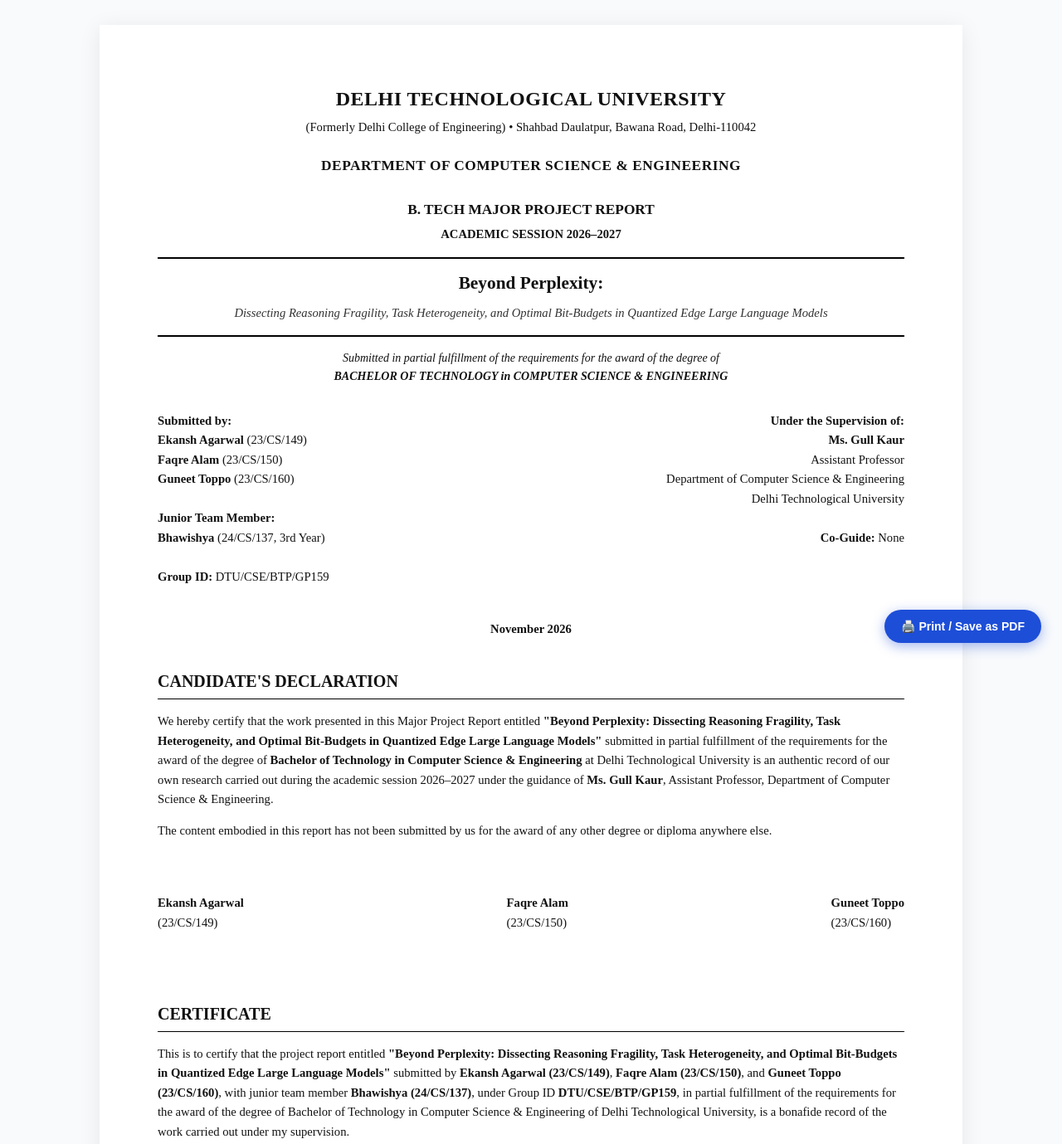
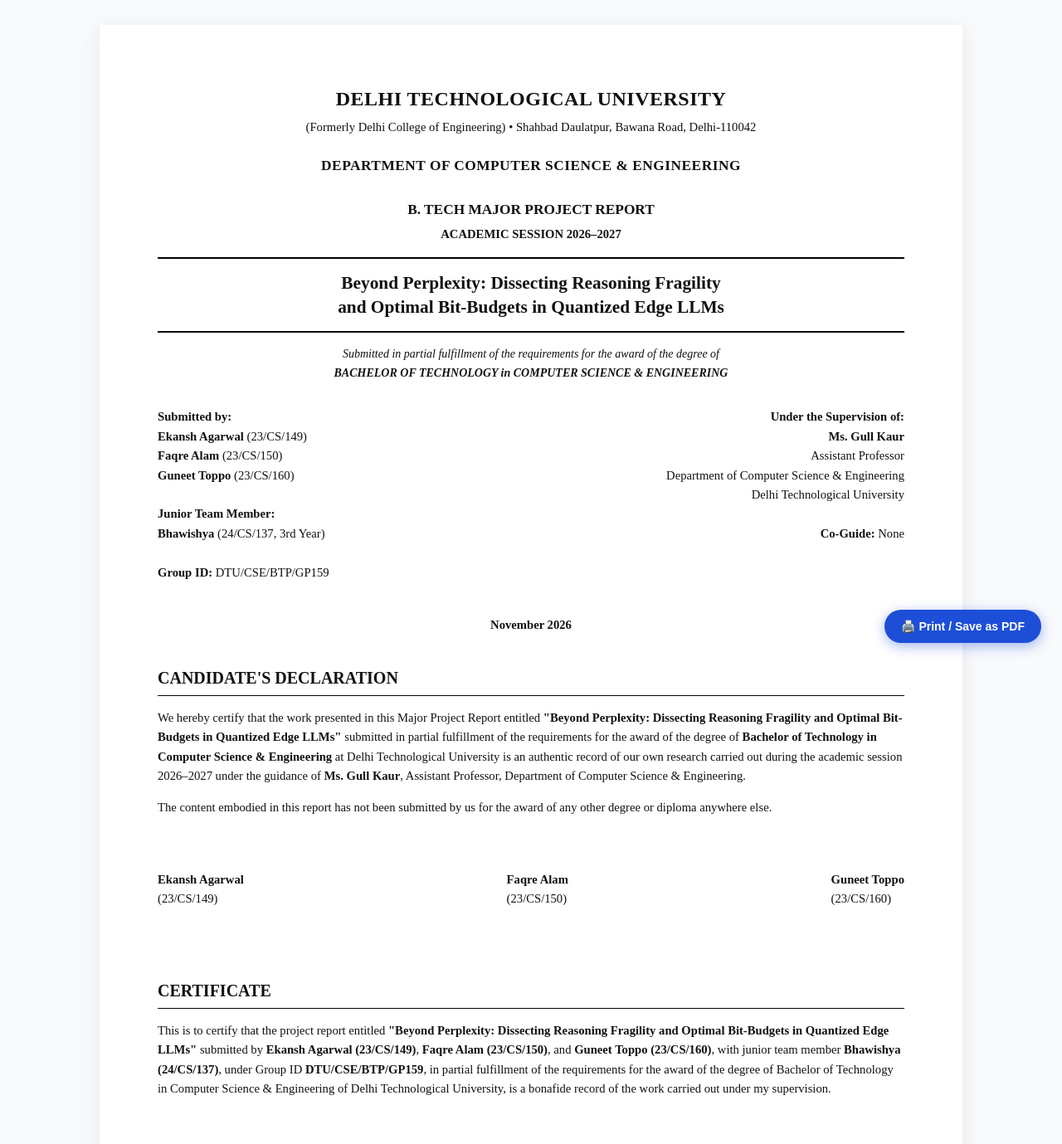
Before and after one commit to itsalam149/final-year-btp, a plain HTML site: page docs/task_conditioned_evaluation_quantized_llm.html in a window 1280 px wide. Shown: the top 1379 px of the page at 83% size. Drawn offline with nearby package versions, Linux system fonts and the light colour scheme.

Commit message:
style: fix title page typography and balance into crisp two-line layout

```diff
--- a/docs/task_conditioned_evaluation_quantized_llm.html
+++ b/docs/task_conditioned_evaluation_quantized_llm.html
@@ -176,10 +176,8 @@
 
     <div class="rule-thick"></div>
     <div class="project-title">
-      Beyond Perplexity:
-    </div>
-    <div class="project-subtitle">
-      Dissecting Reasoning Fragility, Task Heterogeneity, and Optimal Bit-Budgets in Quantized Edge Large Language Models
+      Beyond Perplexity: Dissecting Reasoning Fragility<br>
+      and Optimal Bit-Budgets in Quantized Edge LLMs
     </div>
     <div class="rule-thick"></div>
 
@@ -218,7 +216,7 @@
   <!-- ===================================================================== -->
   <h2 class="chapter-title">Candidate's Declaration</h2>
   <p>
-    We hereby certify that the work presented in this Major Project Report entitled <strong>"Beyond Perplexity: Dissecting Reasoning Fragility, Task Heterogeneity, and Optimal Bit-Budgets in Quantized Edge Large Language Models"</strong> submitted in partial fulfillment of the requirements for the award of the degree of <strong>Bachelor of Technology in Computer Science & Engineering</strong> at Delhi Technological University is an authentic record of our own research carried out during the academic session 2026–2027 under the guidance of <strong>Ms. Gull Kaur</strong>, Assistant Professor, Department of Computer Science & Engineering.
+    We hereby certify that the work presented in this Major Project Report entitled <strong>"Beyond Perplexity: Dissecting Reasoning Fragility and Optimal Bit-Budgets in Quantized Edge LLMs"</strong> submitted in partial fulfillment of the requirements for the award of the degree of <strong>Bachelor of Technology in Computer Science & Engineering</strong> at Delhi Technological University is an authentic record of our own research carried out during the academic session 2026–2027 under the guidance of <strong>Ms. Gull Kaur</strong>, Assistant Professor, Department of Computer Science & Engineering.
   </p>
   <p>
     The content embodied in this report has not been submitted by us for the award of any other degree or diploma anywhere else.
@@ -233,7 +231,7 @@
   <br><br>
   <h2 class="chapter-title">Certificate</h2>
   <p>
-    This is to certify that the project report entitled <strong>"Beyond Perplexity: Dissecting Reasoning Fragility, Task Heterogeneity, and Optimal Bit-Budgets in Quantized Edge Large Language Models"</strong> submitted by <strong>Ekansh Agarwal (23/CS/149)</strong>, <strong>Faqre Alam (23/CS/150)</strong>, and <strong>Guneet Toppo (23/CS/160)</strong>, with junior team member <strong>Bhawishya (24/CS/137)</strong>, under Group ID <strong>DTU/CSE/BTP/GP159</strong>, in partial fulfillment of the requirements for the award of the degree of Bachelor of Technology in Computer Science & Engineering of Delhi Technological University, is a bonafide record of the work carried out under my supervision.
+    This is to certify that the project report entitled <strong>"Beyond Perplexity: Dissecting Reasoning Fragility and Optimal Bit-Budgets in Quantized Edge LLMs"</strong> submitted by <strong>Ekansh Agarwal (23/CS/149)</strong>, <strong>Faqre Alam (23/CS/150)</strong>, and <strong>Guneet Toppo (23/CS/160)</strong>, with junior team member <strong>Bhawishya (24/CS/137)</strong>, under Group ID <strong>DTU/CSE/BTP/GP159</strong>, in partial fulfillment of the requirements for the award of the degree of Bachelor of Technology in Computer Science & Engineering of Delhi Technological University, is a bonafide record of the work carried out under my supervision.
   </p>
   <br><br>
   <div style="text-align: right; margin-top: 20px;">
```
Also changed, not shown: index.html (+42 -10 lines), task_conditioned_evaluation_quantized_llm.html (+4 -6 lines), 4 other files.
